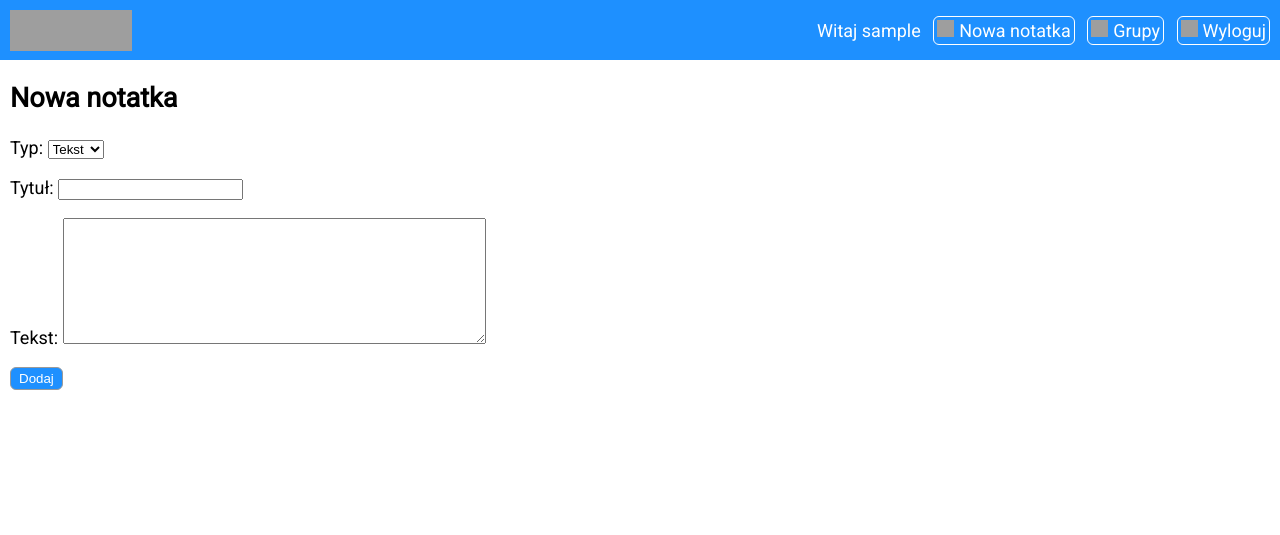
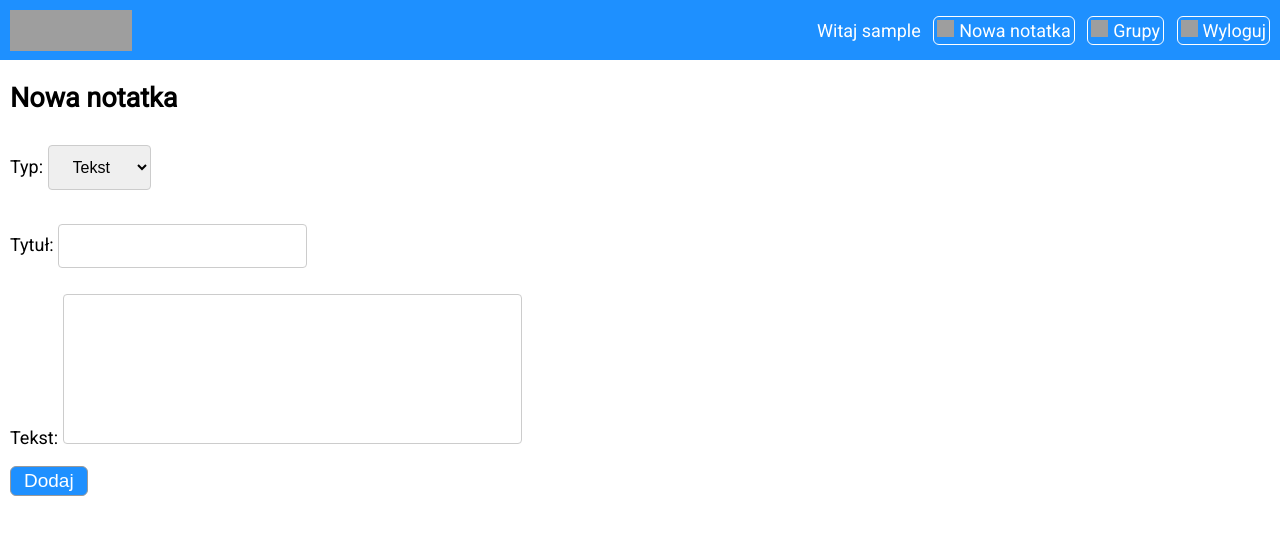
Before and after one commit to mikgor/mNote, a Django app: page /newnote/ in a window 1280 px wide. Shown: the top 535 px of the page. Run offline with Django 3.2, Linux system fonts and the light colour scheme; the visitor is signed in with stand-in values (Sample User, id 1); grey boxes are pictures that could not be loaded.

Commit message:
Style update

```diff
--- a/mNoteapp/static/mNoteapp/scripts/note_create_script.js
+++ b/mNoteapp/static/mNoteapp/scripts/note_create_script.js
@@ -18,7 +18,8 @@ function addOption($type) {
    $count = $type == "todo" ? ++$todoOptionsCount : ++$listOptionsCount;
    $("<input>").attr({
       type: "text",
-      id: $type + "Option" + $count
+      id: $type + "Option" + $count,
+      class: "optionIn"
    }).appendTo("." + $type + "Options");
    $("#" + $type + "Option" + $count).keyup(function() {
       optionKeyup($type);
--- a/mNoteapp/static/mNoteapp/style.css
+++ b/mNoteapp/static/mNoteapp/style.css
@@ -138,12 +138,37 @@ header .btn {
 .btn-add {
 	background-color: limegreen;
 	border: 1px solid #9a9a9a;
+	color: white;
 }
 
 input[type="submit"] {
-	padding-left: 8px;
-	padding-right: 8px;
+	padding-left: 13px;
+	padding-right: 13px;
 	border: 1px solid #9a9a9a;
 	background-color: dodgerblue;
 	color: white;
+	font-size: 19px;
 }
+
+textarea {
+  height: 150px;
+  padding: 12px 20px;
+  box-sizing: border-box;
+  border: 1px solid #ccc;
+  border-radius: 4px;
+  resize: none;
+}
+
+input[type=text], select {
+  padding: 12px 20px;
+  margin: 8px 0;
+  display: inline-block;
+  border: 1px solid #ccc;
+  border-radius: 4px;
+  box-sizing: border-box;
+	font-size: 16px;
+}
+
+input[type=text].optionIn {
+	margin-right: 5px;
+}
--- a/mNoteapp/templates/mNoteapp/note_form.html
+++ b/mNoteapp/templates/mNoteapp/note_form.html
@@ -16,15 +16,15 @@
          </div>
          <div id="todonote" hidden>
             Opcje To-Do: <div class="todoOptions">
-               <input type="text" id="todoOption1" onkeyup="optionKeyup('todo');">
+               <input type="text" id="todoOption1" onkeyup="optionKeyup('todo');" class="optionIn">
             </div>
-            <button type="button" onclick="addOption('todo');">Dodaj opcję</button>
+            <div class="btn-add" onclick="addOption('todo');"><div class="icon icon-newWhite"></div>Dodaj opcję</div>
          </div>
          <div id="listnote" hidden>
             Opcje listy: <div class="listOptions">
-               <input type="text" id="listOption1" onkeyup="optionKeyup('list');">
+               <input type="text" id="listOption1" onkeyup="optionKeyup('list');" class="optionIn">
             </div>
-            <button type="button" onclick="addOption('list');">Dodaj opcję</button>
+            <div class="btn-add" onclick="addOption('list');"><div class="icon icon-newWhite"></div>Dodaj opcję</div>
          </div>
       </p>
       <input type="submit" value="Dodaj" />
```
Also changed, not shown: mNoteapp/templates/mNoteapp/groupnote_form.html (+4 -4 lines), mNoteapp/templates/mNoteapp/note_update_form.html (+4 -4 lines).
